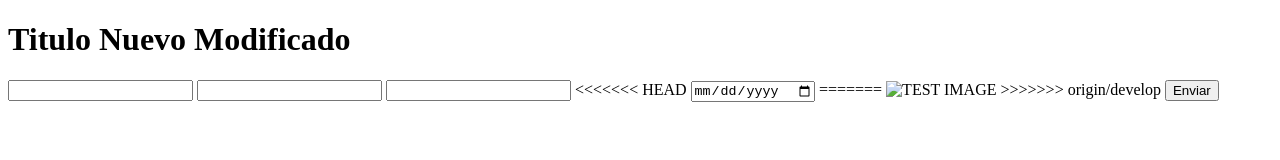
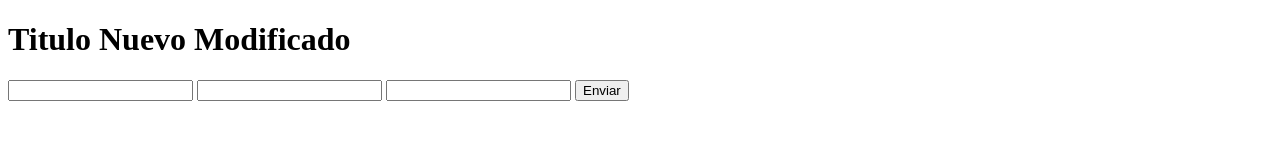
Before and after one commit to DimensionG/hello-world-git_, a plain HTML site: page index.html in a window 1280 px wide. Drawn offline with Linux system fonts and the light colour scheme.

Commit message:
delete two

```diff
--- a/index.html
+++ b/index.html
@@ -12,11 +12,6 @@
         <input type="number" name="firstname" id="firstname">
         <input type="text" name="lastname" id="lastname">
         <input type="number" name="age" id="age">
-<<<<<<< HEAD
-        <input type="date" name="birthdate" id="birthdate">
-=======
-        <img src="#" alt="TEST IMAGE">
->>>>>>> origin/develop
         <input type="button" value="Enviar">
     </form>
 </body>
```
